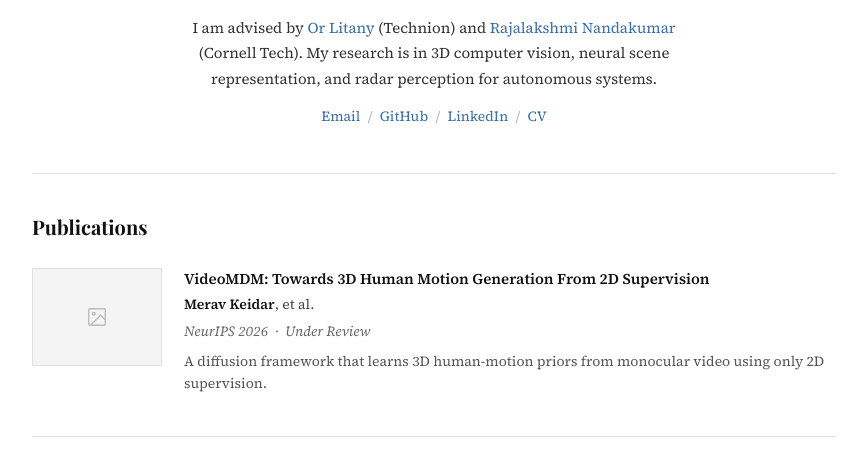
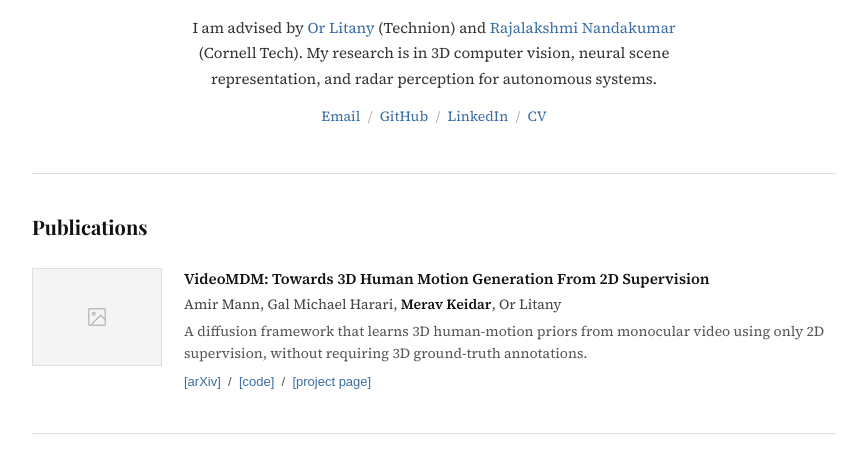
Before and after one commit to MeravKeidar/MeravKeidar.github.io, a plain HTML site: page index.html in a window 1280 px wide. Shown: the part 300-767 px from the top of the page, without its empty margins (206-1061 px from the left). Drawn offline with nearby package versions, Linux system fonts and the light colour scheme.

Commit message:
Fix publication: correct authors, add arXiv/code/project links, remove venue badge

```diff
--- a/index.html
+++ b/index.html
@@ -58,16 +58,23 @@
       </div>
       <div class="entry-info">
         <p class="entry-title">
-          VideoMDM: Towards 3D Human Motion Generation From 2D Supervision
+          <a href="https://videomdm.github.io/" target="_blank" rel="noopener">
+            VideoMDM: Towards 3D Human Motion Generation From 2D Supervision
+          </a>
         </p>
-        <p class="entry-authors"><strong>Merav Keidar</strong>, et al.</p>
-        <p class="entry-venue">NeurIPS 2026 &nbsp;·&nbsp; Under Review</p>
+        <p class="entry-authors">
+          Amir Mann, Gal Michael Harari, <strong>Merav Keidar</strong>, Or Litany
+        </p>
         <p class="entry-desc">
           A diffusion framework that learns 3D human-motion priors from monocular video
-          using only 2D supervision.
+          using only 2D supervision, without requiring 3D ground-truth annotations.
         </p>
         <p class="entry-links">
-          <!-- <a href="#">arXiv</a> &nbsp;/&nbsp; <a href="#">code</a> -->
+          <a href="https://arxiv.org/abs/2606.13364" target="_blank" rel="noopener">[arXiv]</a>
+          &nbsp;/&nbsp;
+          <a href="https://github.com/Amir-Mann/VideoMDM_release" target="_blank" rel="noopener">[code]</a>
+          &nbsp;/&nbsp;
+          <a href="https://videomdm.github.io/" target="_blank" rel="noopener">[project page]</a>
         </p>
       </div>
     </div>
```
